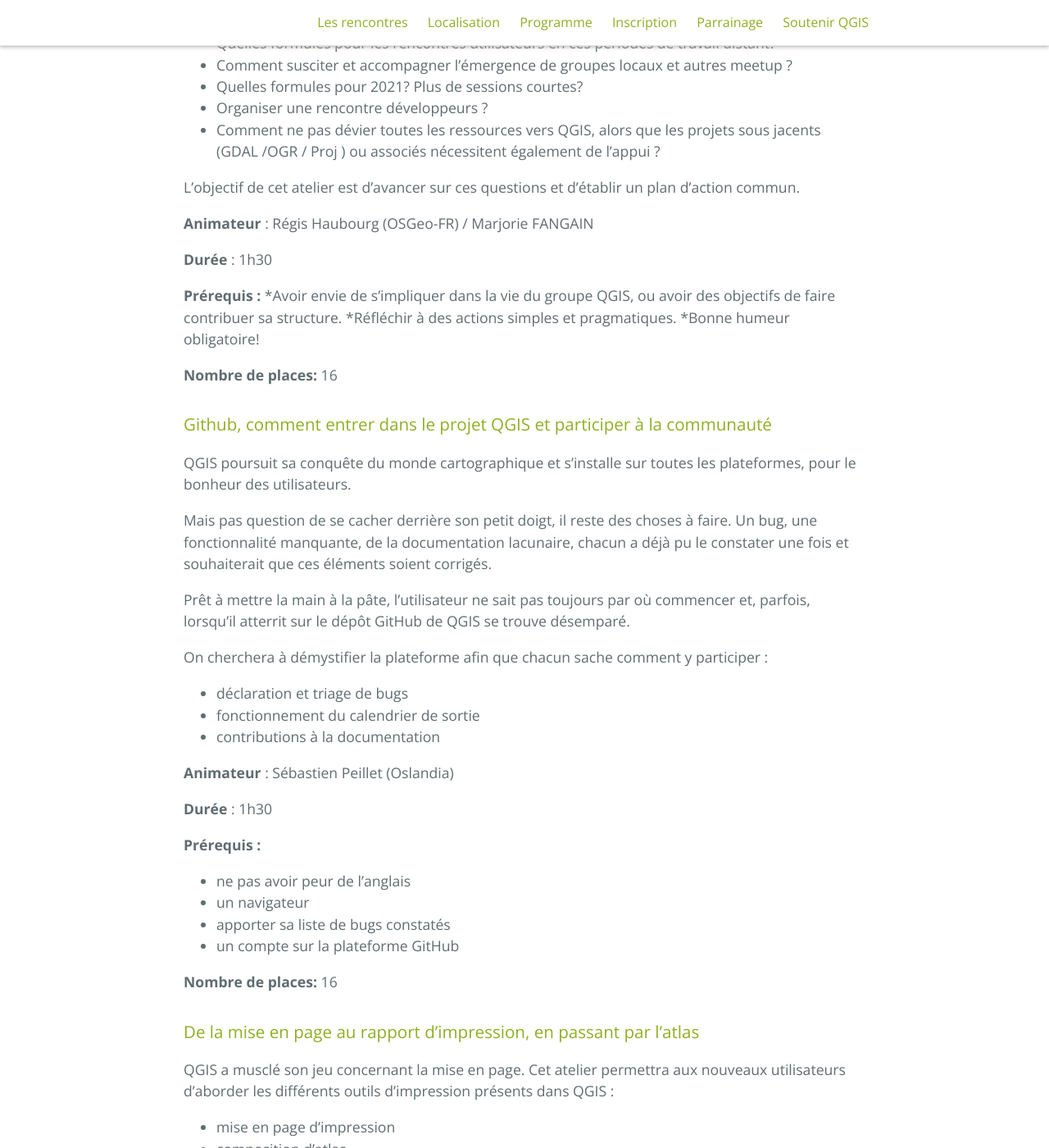
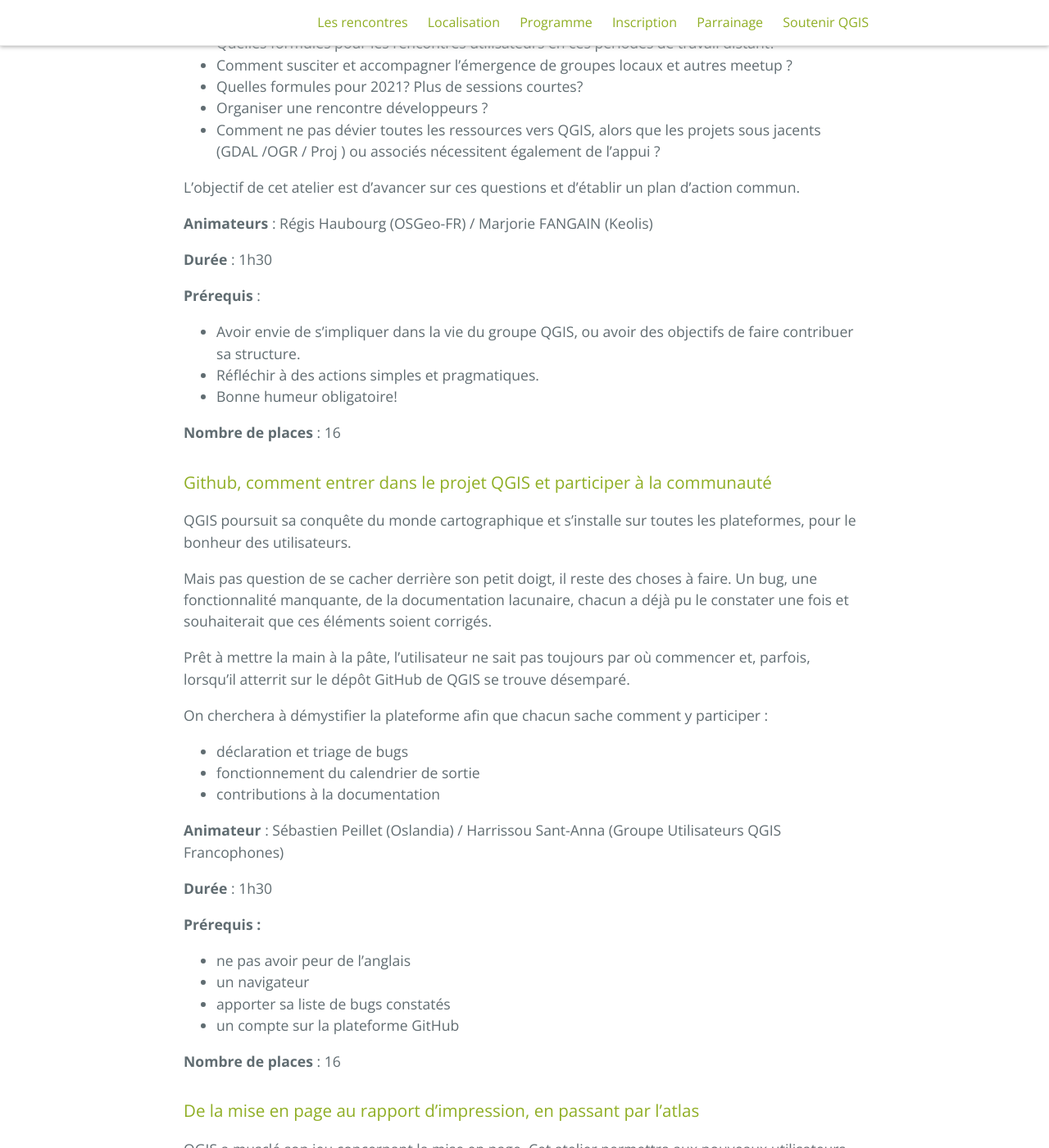
Before and after one commit to OSGeo-fr/QGIS-conf-fr-website, a Jekyll site: the page built from z20_programme.md, in a window 1280 px wide and 1400 px high, scrolled down 11135 px. Shown: the whole window at 82% size. Built offline with Jekyll 4.4.1, drawn with Linux system fonts in a browser that asks for light colours; some of the changed text lies outside the part shown.

Commit message:
mass typo / layout fixes
Co-authored-by: Harrissou Sant-anna <delazj@gmail.com>
Co-authored-by: Paul Blottiere <blottiere.paul@gmail.com>

```diff
--- a/z20_programme.md
+++ b/z20_programme.md
@@ -258,7 +258,7 @@ Le plugin DICT initié par Loïc Bartoletti (Oslandia) alors à la mairie de Meg
 Cet atelier permettra :
 
 - configuration
-- paramétrage de la synchronisation avec une plate-forme de téléchargement syncthing)
+- paramétrage de la synchronisation avec une plate-forme de téléchargement (syncthing)
 - utilisation (création folios/édition CERFA/création plans PDF/envoi mail)
 
 Après cette découverte, un temps d'échange avec les développeurs permettra aux participants de faire des critiques et suggestions sur l'interface et les fonctionnalités.
@@ -267,7 +267,7 @@ Après cette découverte, un temps d'échange avec les développeurs permettra a
 
 **Durée** :  3h (une session le matin, une session l'après midi)
 
-**Prérequis :**
+**Prérequis** :
 
 * utilisation basique de QGIS
 * savoir installer un logiciel et utiliser un éditeur de texte
@@ -290,7 +290,7 @@ Comment prendre en main le modeleur graphique pour créer une chaine de traiteme
 * Utilisation basique de QGIS
 * Disposer d'un PC avec QGIS installé (idéalement en version 3.10)
 
-**Nombre de places:** 16
+**Nombre de places** : 16
 
 ### Organisation et avenir du groupe QGIS-FR
 
@@ -310,17 +310,18 @@ Le groupe organise depuis 7 ans les rencontres QGIS utilisateurs et constate une
 L'objectif de cet atelier est d'avancer sur ces questions et d'établir un plan d'action commun.
 
 
-**Animateur** : Régis Haubourg (OSGeo-FR) / Marjorie FANGAIN
+**Animateurs** : Régis Haubourg (OSGeo-FR) / Marjorie FANGAIN (Keolis)
 
 **Durée** :  1h30
 
-**Prérequis :**
-*Avoir envie de s'impliquer dans la vie du groupe QGIS, ou avoir des objectifs de faire contribuer sa structure.
-*Réfléchir à des actions simples et pragmatiques.
-*Bonne humeur obligatoire!
+**Prérequis** :
+
+* Avoir envie de s'impliquer dans la vie du groupe QGIS, ou avoir des objectifs de faire contribuer sa structure.
+* Réfléchir à des actions simples et pragmatiques.
+* Bonne humeur obligatoire!
 
 
-**Nombre de places:** 16
+**Nombre de places** : 16
 
 ### Github, comment entrer dans le projet QGIS et participer à la communauté
 
@@ -338,9 +339,9 @@ On cherchera à démystifier la plateforme afin que chacun sache comment y parti
 - contributions à la documentation
 
 
-**Animateur** : Sébastien Peillet (Oslandia)
+**Animateur** : Sébastien Peillet (Oslandia) / Harrissou Sant-Anna (Groupe Utilisateurs QGIS Francophones)
 
-**Durée** :  1h30
+**Durée** : 1h30
 
 **Prérequis :**
 - ne pas avoir peur de l'anglais
@@ -348,7 +349,7 @@ On cherchera à démystifier la plateforme afin que chacun sache comment y parti
 - apporter sa liste de bugs constatés
 - un compte sur la plateforme GitHub
 
-**Nombre de places:** 16
+**Nombre de places** : 16
 
 ### De la mise en page au rapport d'impression, en passant par l'atlas
 
@@ -364,12 +365,12 @@ QGIS a musclé son jeu concernant la mise en page. Cet atelier permettra aux nou
 
 **Durée** :  1h30
 
-**Prérequis :**
+**Prérequis** :
 - Connaissance basique de QGIS (ouvrir les couches, changer la symbologie)
 - QGIS (version 3.16 recommandée)
 - un projet comportant des couches de données pouvant s'imbriquer (ex : départements > communes), un jeu de données test sera fourni le cas échéant
 
-**Nombre de places:** 16
+**Nombre de places** : 16
 
 ### Publication d'un projet QGIS sur le web avec Lizmap
 
@@ -382,9 +383,10 @@ Pendant cet atelier, nous verrons la réalisation d'un projet QGIS avec :
 - Mise en page PDF (sans et avec atlas)
 
 **Animateur** : Etienne Trimaille (3Liz)
+
 **Durée** :  3h
 
-**Prérequis :**
+**Prérequis** :
 * Savoir manipuler QGIS (la création d'une mise en page PDF par exemple)
 * QGIS 3.10
 * Logiciel FTP client
@@ -395,7 +397,7 @@ Pendant cet atelier, nous verrons la réalisation d'un projet QGIS avec :
 * Il faudra avoir un logiciel FTP client, tel que ""Filezilla Client"" https://filezilla-project.org/ pour le transfert des fichiers vers le serveur.
 * On vous communiquera avant la formation les identifiants FTP et de la base PostGIS.
 
-**Nombre de places:** 6
+**Nombre de places** : 6
 
 ### Expressions avancées
 
@@ -403,13 +405,14 @@ Les expressions se cachent un peu partout dans QGIS. Elles permettent de modifie
 
 
 **Animateur** : DHONT René-Luc (3Liz)
+
 **Durée** :  1h30
 
-**Prérequis :**
+**Prérequis** :
 *Connaître QGIS
 *Disposer de QGIS 3.16 sur son poste
 
-**Nombre de places:** 8
+**Nombre de places** : 8
 
 
 ### Configurer QGIS dans votre organisation - simplifiez la vie à vos utilisateurs
@@ -423,9 +426,10 @@ Enfin, QGIS en tant qu'outil open source est totalement configurable et vous per
 Cet atelier vous permettra d'aborder une proposition de configuration simplifiant les cas d'utilisations les plus fréquents, et abordera les méthodes de déploiement de ces configurations dans votre organisation.
 
 **Animateur** : Régis Haubourg (Oslandia)
+
 **Durée** :  3h00
 
-**Prérequis :**
+**Prérequis** :
 * Être en posture d'administrer un SIG pour des utilisateurs
 * Connaitre les options QGIS et la logique d'extension.
 * QGIS 3.x avec les droits d'administration sur votre poste.
```
Also changed, not shown: other parts of z20_programme.md (+2 -2 lines).
